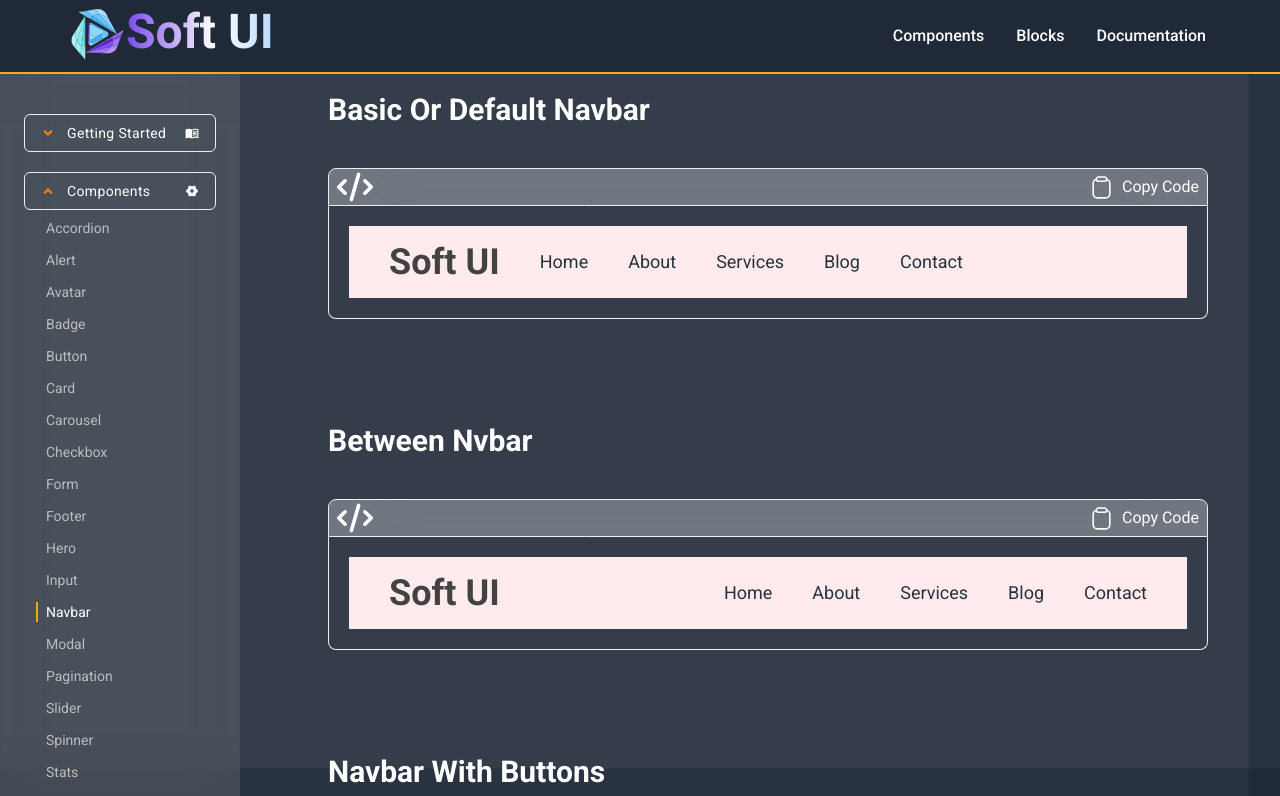
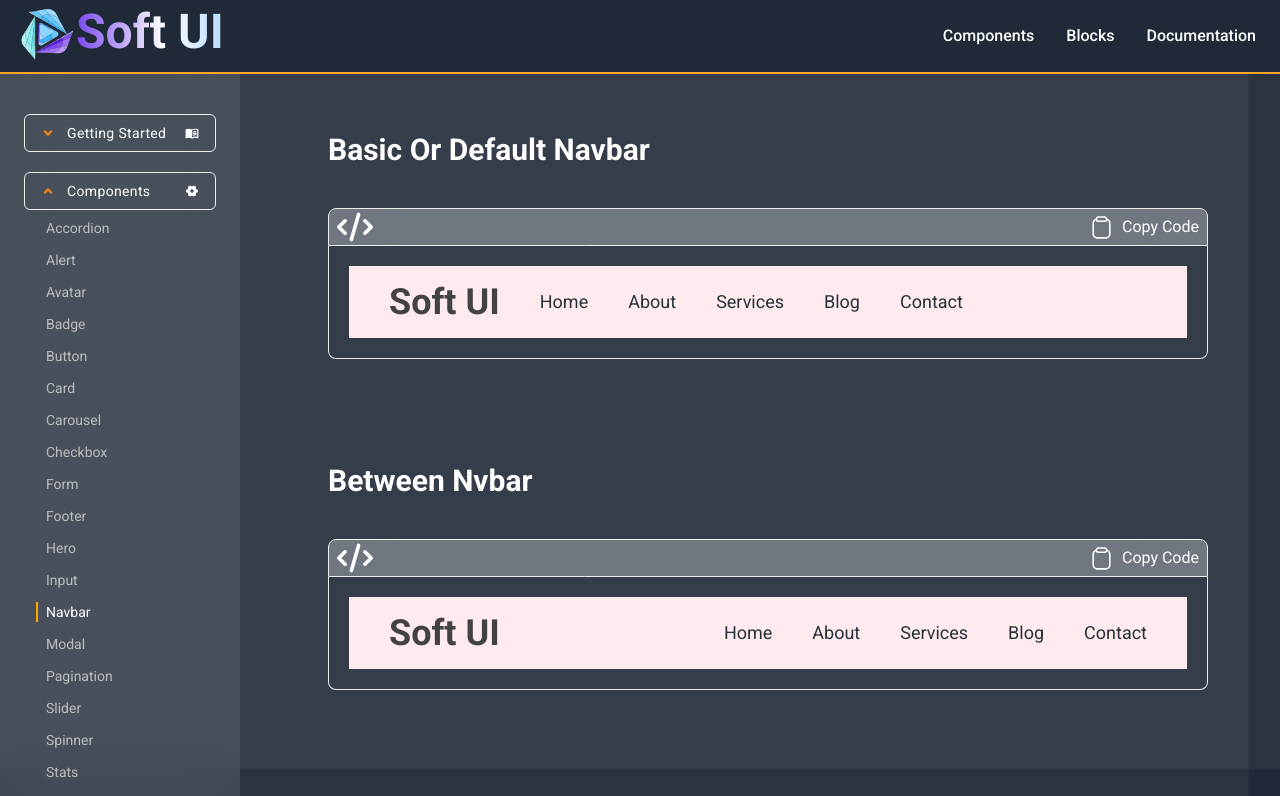
Before and after one commit to akash-khan-311/softui, a React (Vite) app: page /components/navbar in a window 1280 px wide. Shown: the top 796 px of the page. Built offline with nearby package versions, Linux system fonts and the light colour scheme.

Commit message:
site max width set

```diff
--- a/src/Layout/ComponentsLayout.jsx
+++ b/src/Layout/ComponentsLayout.jsx
@@ -9,7 +9,7 @@ const ComponentsLayout = () => {
       <div className="flex">
         <Sidebar />
         <div className="flex-1 relative z-10 xl:ml-64 duration-300 overflow-x-hidden overflow-y-auto">
-          <div className=" container mx-auto xl:p-10 lg:p-5 ">
+          <div className=" max-w-8xl  mx-auto xl:p-10 lg:p-5 mt-10">
             <Outlet />
           </div>
         </div>
--- a/src/Pages/Home/Home.jsx
+++ b/src/Pages/Home/Home.jsx
@@ -4,7 +4,7 @@ import { Link } from "react-router-dom";
 const Home = () => {
   return (
     <>
-      <div className="container mx-auto relative ">
+      <div className="max-w-xxl mx-auto relative ">
         <div
           aria-hidden="true"
           className="absolute inset-0 top-32 h-max w-full m-auto grid grid-cols-2 gap-20 md:gap-60 opacity-40"
@@ -13,11 +13,8 @@ const Home = () => {
           <div className="blur-[100px] h-56 bg-gradient-to-r from-purple-600 to-purple-900"></div>
         </div>
         <div className="text-white text-center">
-          <div className="max-w-[60rem] mx-auto mt-40 relative space-y-5 z-40">
-
-
-             <h1 className="lg:text-6xl md:text-4xl text-3xl font-bold logo-text leading-relaxed">
-
+          <div className="max-w-[60rem] mx-auto mt-40 relative space-y-5 z-10">
+            <h1 className="lg:text-6xl md:text-4xl text-3xl font-bold logo-text leading-relaxed">
               Embark on a Journey of Design Excellence with
               <span className="">Soft UI</span> For Coding 20x Faster
             </h1>
--- a/src/components/Navbar.jsx
+++ b/src/components/Navbar.jsx
@@ -64,7 +64,7 @@ const Navbar = () => {
 
   return (
     <nav className="mx-auto fixed top-0 py-2 w-full border-b-2 navbar border-orange-400  z-20">
-      <div className="flex items-center justify-between container mx-auto px-5 lg:px-0 ">
+      <div className="flex items-center justify-between max-w-8xl mx-auto px-5  ">
         <Link to={"/"} className="flex ">
           <img className="w-14" src={logo} alt="soft ui" />
 
```
